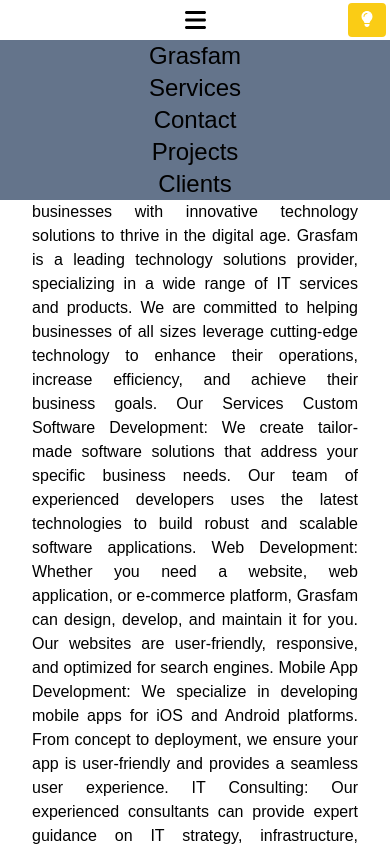
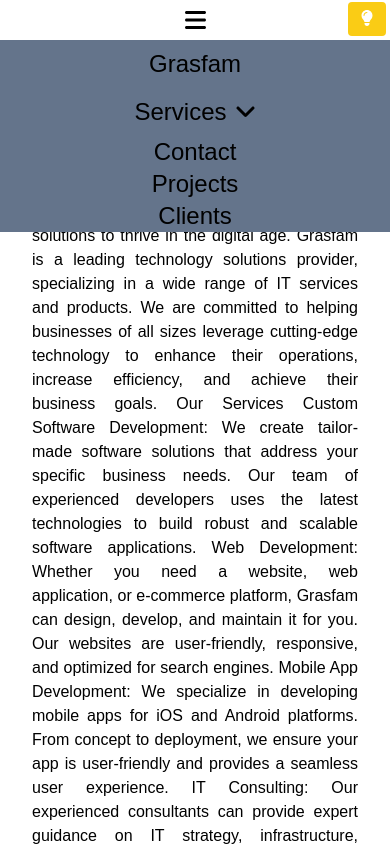
Before and after one commit to lazuardi21/GrasfamPresentation, a React (Vite) app: page / in a window 390 px wide. Both pictures are taken after a click on the icon 195 px from the left and 20 px from the top of the page. Shown: the top 844 px of the page. Built offline with nearby package versions, Linux system fonts and the light colour scheme.

Commit message:
Update Navbar

```diff
--- a/src/components/Navbar/Navbar.jsx
+++ b/src/components/Navbar/Navbar.jsx
@@ -32,6 +32,11 @@
 
   const toggleMode = () => {
     toggleDarkMode();
+  };
+
+  const [showDropdown, setShowDropdown] = useState(false);
+  const toggleDropdown = () => {
+    setShowDropdown(!showDropdown);
   };
 
   // State to track the currently active link
@@ -107,52 +112,78 @@
                 // Render the links in the sidebar for mobile view when sidebarVisible is true
                 <div className={isDarkMode ? "absolute left-0 w-full bg-slate-700 z-10 text-center" : "absolute top-16 left-0 w-full bg-slate-500 z-10"}
                   style={{ top: '2.5rem' }}>
-                  <div > {/* Add text-left className */}
-                    <NavLink
-                      to="/"
-                      exact
-                      className={`text-2xl ${linkTextStyles} p-2 rounded ${isDarkMode ? null : 'bg-brown-200'
-                        }`}
-                      activeClassName={isDarkMode ? activeLinkDarkMode : activeLinkLightMode}
-                      onClick={() => {
-                        setActiveLink('Grasfam');
-                        setSidebarVisible(false); // Hide sidebar when a link is clicked
-                      }}
-                    >
-                      {activeLink === 'Grasfam' ? (
+                  <div
+                  className={`text-2xl ${linkTextStyles} p-2 rounded ${isDarkMode ? null : 'bg-brown-200'}`}
+                  onClick={() => { handleLinkClick('/'); setActiveLink('Grasfam'); setSidebarVisible(false);}}
+
+                  >
+                    {activeLink === 'Grasfam' ? (
                         <span className={isDarkMode ? 'text-green-500' : 'text-blue-500'}>
                           Grasfam
                         </span>
                       ) : (
                         'Grasfam'
                       )}
-                    </NavLink>
                   </div>
                   <div>
-                    <NavLink
-                      to="/services"
+                    <div
+                      onClick={toggleDropdown}
                       className={`text-2xl ${linkTextStyles} p-2 rounded ${isDarkMode ? null : 'bg-brown-200'
-                        }`}
-                      activeClassName={isDarkMode ? activeLinkDarkMode : activeLinkLightMode}
-                      onClick={() => {
-                        setActiveLink('Services');
-                        setSidebarVisible(false); // Hide sidebar when a link is clicked
-                      }}
+                        } cursor-pointer`}
                     >
-                      {activeLink === 'Services' ? (
-                        <span className={isDarkMode ? 'text-green-500' : 'text-blue-500'}>
-                          Services
-                        </span>
+                     Services
+                      {showDropdown ? (
+                        <FontAwesomeIcon icon={faAngleUp} className="ml-2" />
                       ) : (
-                        'Services'
+                        <FontAwesomeIcon icon={faAngleDown} className="ml-2" />
                       )}
-                    </NavLink>
+                      {showDropdown && (
+                        <div className="ml-4">
+                          <NavLink
+                            to="/services/ai"
+                            className={`text-2xl ${linkTextStyles} p-2 rounded ${isDarkMode ? null : 'bg-brown-200'
+                              }`}
+                            //activeClassName={isDarkMode ? activeLinkDarkMode : activeLinkLightMode}
+                            onClick={() => {
+                              setActiveLink('Services');
+                              setSidebarVisible(false);
+                            }}
+                          >
+                            AI
+                          </NavLink>
+                          <NavLink
+                            to="/services/tools"
+                            className={`text-2xl ${linkTextStyles} p-2 rounded ${isDarkMode ? null : 'bg-brown-200'
+                              }`}
+                            //activeClassName={isDarkMode ? activeLinkDarkMode : activeLinkLightMode}
+                            onClick={() => {
+                              setActiveLink('Services');
+                              setSidebarVisible(false);
+                            }}
+                          >
+                            Tools
+                          </NavLink>
+                          <NavLink
+                            to="/services/education"
+                            className={`text-2xl ${linkTextStyles} p-2 rounded ${isDarkMode ? null : 'bg-brown-200'
+                              }`}
+                            //activeClassName={isDarkMode ? activeLinkDarkMode : activeLinkLightMode}
+                            onClick={() => {
+                              setActiveLink('Services');
+                              setSidebarVisible(false);
+                            }}
+                          >
+                            Education
+                          </NavLink>
+                        </div>
+                      )}
+                    </div>
                   </div>
                   <div> {/* Add text-left className */}
                     <NavLink
                       to="/contact"
                       className={`text-2xl ${linkTextStyles} p-2 rounded ${isDarkMode ? null : 'bg-brown-200'}`}
-                      activeClassName={isDarkMode ? activeLinkDarkMode : activeLinkLightMode}
+                      //activeClassName={isDarkMode ? activeLinkDarkMode : activeLinkLightMode}
                       onClick={() => {
                         setActiveLink('Contact');
                         setSidebarVisible(false); // Hide sidebar when a link is clicked
@@ -172,7 +203,7 @@
                     <NavLink
                       to="/projects"
                       className={`text-2xl ${linkTextStyles} p-2 rounded ${isDarkMode ? null : 'bg-brown-200'}`}
-                      activeClassName={isDarkMode ? activeLinkDarkMode : activeLinkLightMode}
+                      //activeClassName={isDarkMode ? activeLinkDarkMode : activeLinkLightMode}
                       onClick={
                         () => {
                           setActiveLink('Projects')
@@ -192,7 +223,7 @@
                     <NavLink
                       to="/clients"
                       className={`text-2xl ${linkTextStyles} p-2 rounded ${isDarkMode ? null : 'bg-brown-200'}`}
-                      activeClassName={isDarkMode ? activeLinkDarkMode : activeLinkLightMode}
+                      // activeClassName={isDarkMode ? activeLinkDarkMode : activeLinkLightMode}
                       onClick={
                         () => {
                           setActiveLink('Clients')
@@ -303,7 +334,7 @@
 
               ) : null}
             </div>
-            <div className="fixed top-0 right-0" style={{ paddingTop: windowWidth < 1080 ? '0.8%' : '0.2%' }}>
+            <div className="fixed top-0 right-0" style={{ paddingTop: windowWidth < 1080 ? '0.5%' : '0.2%' }}>
               <button className={`${buttonClasses} ${windowWidth < 1080 ? 'mr-1' : 'mr-3'}`} onClick={toggleMode}>
                 {windowWidth < 1080 ? (
                   isDarkMode ? (
```
